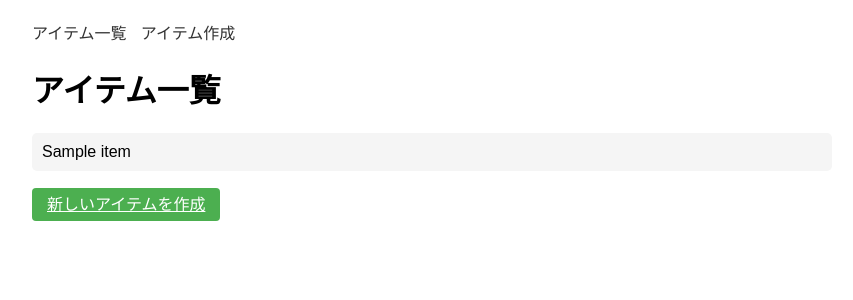
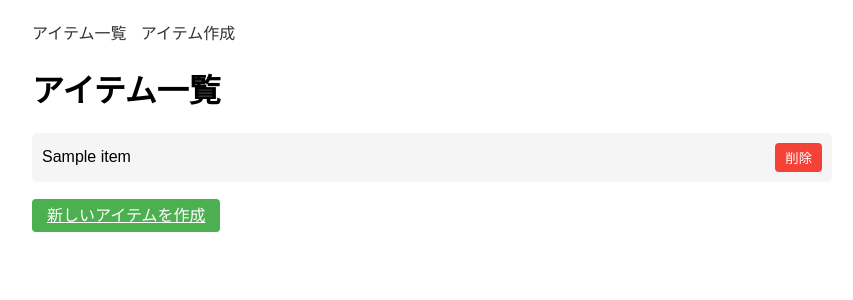
Before and after one commit to Tetsu-is/openhands-actions-test, a FastAPI app: template src/templates/item_list.html in a window 1280 px wide. Shown: the top 300 px of the page, without its empty margins (208-1061 px from the left). Run offline with FastAPI, Linux system fonts and the light colour scheme; the template is opened without the code that fills it: most values are stand-ins (such as "Sample title", 1, 10 or a date in 2020).

Commit message:
Fix pr #58: Fix issue #40: fast apiサーバーにDELETE処理を追加する

```diff
--- a/src/templates/base.html
+++ b/src/templates/base.html
@@ -23,6 +23,25 @@
             margin-bottom: 5px;
             background-color: #f5f5f5;
             border-radius: 5px;
+        }
+        .item-container {
+            display: flex;
+            justify-content: space-between;
+            align-items: center;
+        }
+        .item-name {
+            flex-grow: 1;
+        }
+        .delete-btn {
+            padding: 5px 10px;
+            background-color: #f44336;
+            color: white;
+            border: none;
+            border-radius: 4px;
+            cursor: pointer;
+        }
+        .delete-btn:hover {
+            background-color: #d32f2f;
         }
         .form-group {
             margin-bottom: 15px;
--- a/src/templates/item_list.html
+++ b/src/templates/item_list.html
@@ -8,7 +8,12 @@
 {% if items %}
     <ul class="item-list">
         {% for item in items %}
-            <li>{{ item }}</li>
+            <li>
+                <div class="item-container">
+                    <span class="item-name">{{ item }}</span>
+                    <button class="delete-btn" onclick="deleteItem('{{ item }}')">削除</button>
+                </div>
+            </li>
         {% endfor %}
     </ul>
 {% else %}
@@ -18,4 +23,23 @@
 <div style="margin-top: 20px;">
     <a href="/items/create" class="btn">新しいアイテムを作成</a>
 </div>
+
+<script>
+    function deleteItem(itemName) {
+        if (confirm('「' + itemName + '」を削除してもよろしいですか？')) {
+            fetch('/items/?items=' + encodeURIComponent(itemName), {
+                method: 'DELETE',
+            }).then(response => {
+                if (response.ok) {
+                    window.location.reload();
+                } else {
+                    alert('削除に失敗しました。');
+                }
+            }).catch(error => {
+                console.error('Error:', error);
+                alert('削除に失敗しました。');
+            });
+        }
+    }
+</script>
 {% endblock %}
```
